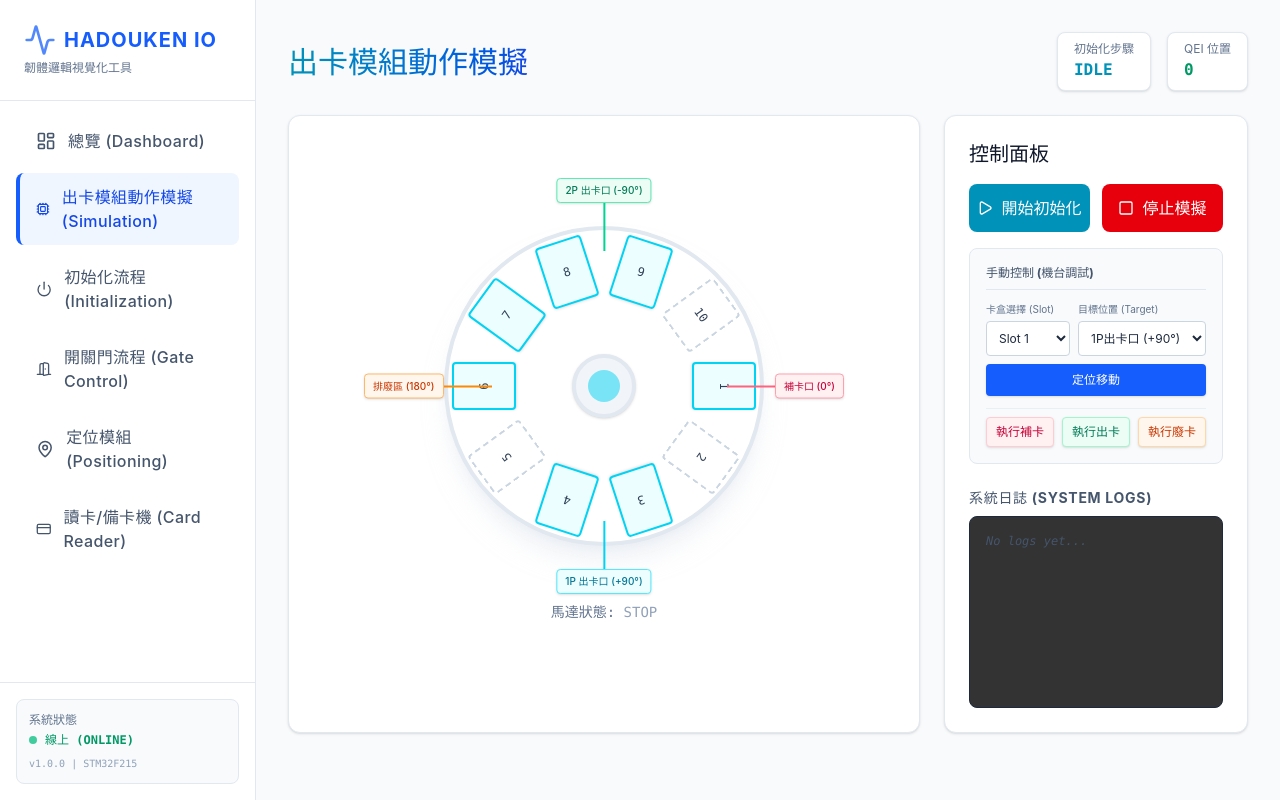
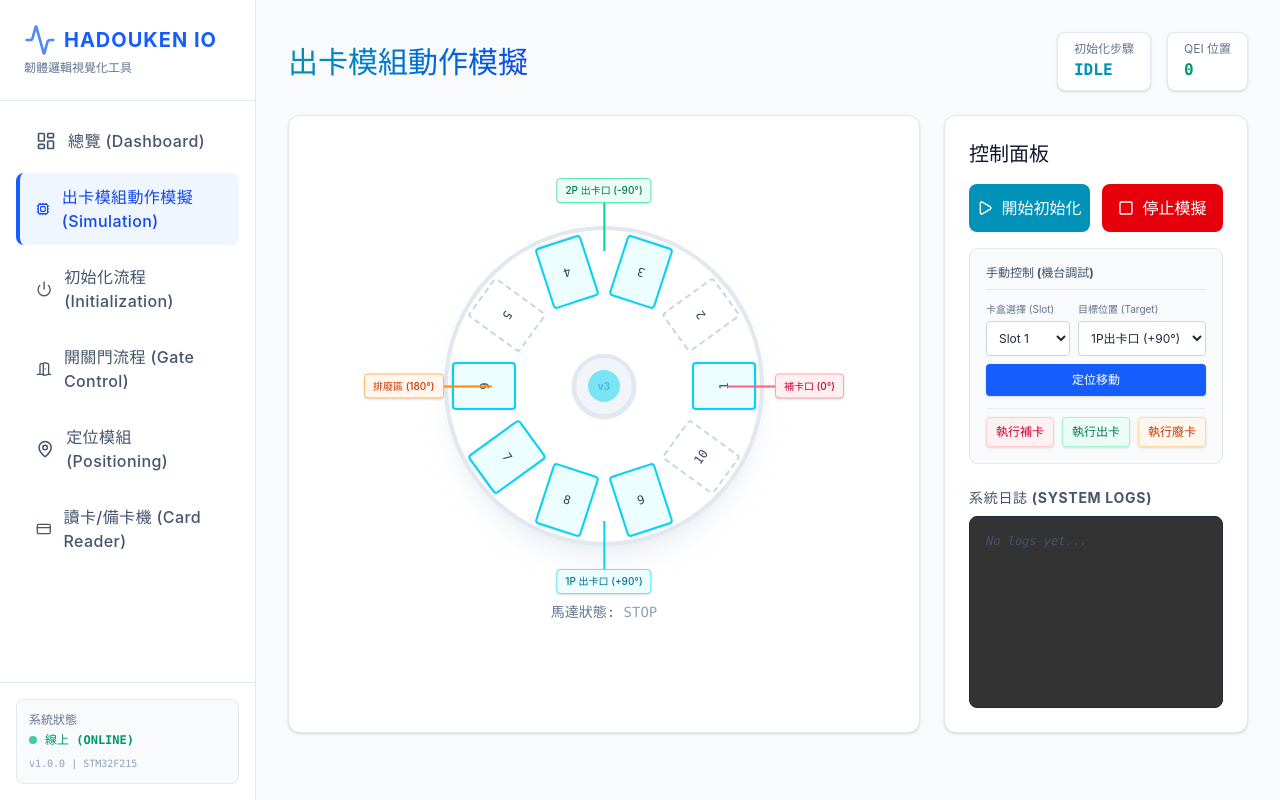
Before and after one commit to igs-zijunlin/Street_Fighter_Firmware_Logic_Guide_App, a React app: page /#/simulation in a window 1280 px wide. Built offline with nearby package versions, Linux system fonts and the light colour scheme; the HTML template or start-up script is replaced by a standard one.

Commit message:
轉盤數字修改

```diff
--- a/src/components/simulation/TurntableVisualizer.tsx
+++ b/src/components/simulation/TurntableVisualizer.tsx
@@ -24,7 +24,7 @@ const TurntableVisualizer: React.FC<TurntableProps> = ({ qei, inventory }) => {
             >
                 {/* Slots */}
                 {inventory.map((slot, i) => {
-                    const angle = (i * 36) * (Math.PI / 180);
+                    const angle = (-i * 36) * (Math.PI / 180);
                     const radius = 120; // px
                     const x = Math.cos(angle) * radius;
                     const y = Math.sin(angle) * radius;
@@ -40,7 +40,7 @@ const TurntableVisualizer: React.FC<TurntableProps> = ({ qei, inventory }) => {
                             style={{
                                 left: `calc(50% + ${x}px - 24px)`,
                                 top: `calc(50% + ${y}px - 32px)`,
-                                transform: `rotate(${i * 36 + 90}deg)`
+                                transform: `rotate(${-i * 36 + 270}deg)`
                             }}
                         >
                             <span className="text-xs font-mono text-slate-700 font-medium">{i + 1}</span>
@@ -49,8 +49,9 @@ const TurntableVisualizer: React.FC<TurntableProps> = ({ qei, inventory }) => {
                 })}
 
                 {/* Center Hub */}
-                <div className="absolute top-1/2 left-1/2 w-16 h-16 -translate-x-1/2 -translate-y-1/2 rounded-full bg-slate-100 border-4 border-slate-200 flex items-center justify-center z-10 shadow-sm">
-                    <div className="w-8 h-8 rounded-full bg-cyan-400 animate-pulse opacity-50"></div>
+                <div className="absolute top-1/2 left-1/2 w-16 h-16 -translate-x-1/2 -translate-y-1/2 rounded-full bg-slate-100 border-4 border-slate-200 flex items-center justify-center z-10 shadow-sm text-[10px] font-bold text-slate-400">
+                    <div className="absolute inset-0 m-auto w-8 h-8 rounded-full bg-cyan-400 animate-pulse opacity-50"></div>
+                    v3
                 </div>
             </motion.div>
 
--- a/src/hooks/useHadoukenLogic.ts
+++ b/src/hooks/useHadoukenLogic.ts
@@ -182,7 +182,7 @@ export const useHadoukenLogic = () => {
                 break;
         }
 
-        const targetAngle = (desiredAbsoluteAngle - slotIndex * 36 + 360 * 10) % 360;
+        const targetAngle = (desiredAbsoluteAngle + slotIndex * 36) % 360;
         const calcQei = Math.round((targetAngle / 360) * QEI_ONE_ROUND);
 
         setTargetQei(calcQei);
```
